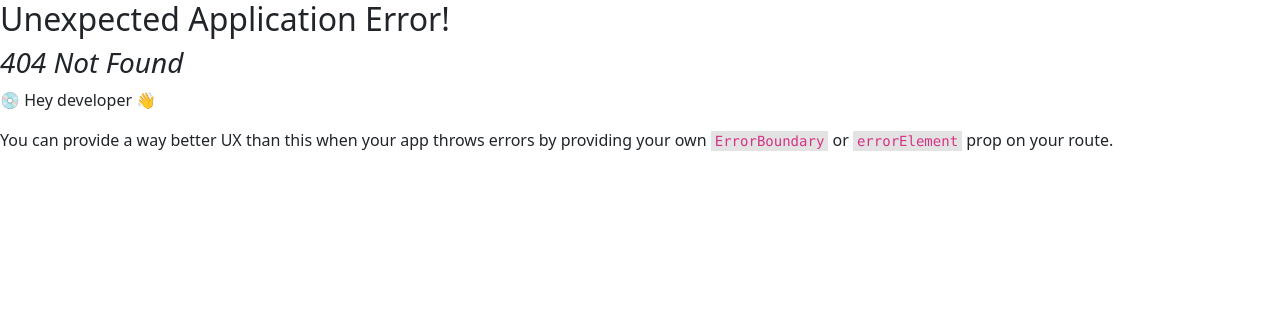
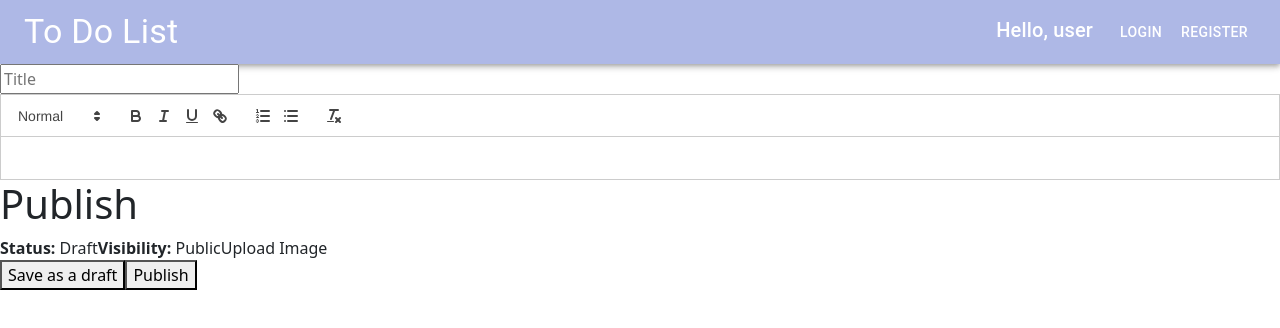
Before and after one commit to Jeffrey-maker/to-do-list, a React (Vite) app in the folder app/my-react/: page /write in a window 1280 px wide. Before the commit this address had no page. Shown: the top 328 px of the page. Built offline with nearby package versions, Linux system fonts and the light colour scheme.

Commit message:
Add some pages

```diff
--- a/app/my-react/package.json
+++ b/app/my-react/package.json
@@ -12,10 +12,14 @@
   "dependencies": {
     "@emotion/react": "^11.11.4",
     "@emotion/styled": "^11.11.5",
-    "@mui/material": "^5.15.19",
+    "@mui/icons-material": "^5.15.20",
+    "@mui/material": "^5.15.20",
     "axios": "^1.7.2",
+    "bootstrap": "^5.3.3",
+    "moment": "^2.30.1",
     "react": "^18.2.0",
     "react-dom": "^18.2.0",
+    "react-quill": "^2.0.0",
     "react-router-dom": "^6.23.1"
   },
   "devDependencies": {
--- a/app/my-react/src/components/Navbar.jsx
+++ b/app/my-react/src/components/Navbar.jsx
@@ -4,8 +4,19 @@ import Toolbar from "@mui/material/Toolbar";
 import Typography from "@mui/material/Typography";
 import Button from "@mui/material/Button";
 import Box from "@mui/material/Box";
+import { useNavigate } from "react-router-dom";
 
 const Navbar = () => {
+  const navigate = useNavigate();
+
+  function handleClickLogin() {
+    navigate("/login");
+  }
+
+  function handleClickRegister() {
+    navigate("/register");
+  }
+
   return (
     <AppBar position="static" sx={{ backgroundColor: "#AEB8E6" }}>
       <Toolbar sx={{ justifyContent: "space-between" }}>
@@ -20,8 +31,19 @@ const Navbar = () => {
           >
             Hello, user
           </Typography>
-          <Button sx={{ color: "white" }} color="inherit">
+          <Button
+            sx={{ color: "white" }}
+            color="inherit"
+            onClick={handleClickLogin}
+          >
             Login
+          </Button>
+          <Button
+            sx={{ color: "white" }}
+            color="inherit"
+            onClick={handleClickRegister}
+          >
+            Register
           </Button>
         </Box>
       </Toolbar>
--- a/app/my-react/src/pages/Login.jsx
+++ b/app/my-react/src/pages/Login.jsx
@@ -86,14 +86,14 @@ const Login = () => {
           Login
         </Button>
         {err && <p>{err}</p>}
-        <span
+        {/* <span
           style={{
             fontSize: "15px",
             textAlign: "center",
           }}
         >
           Don't you have an account? <Link to="/register">Register</Link>
-        </span>
+        </span> */}
       </form>
     </div>
   );
--- /dev/null
+++ b/app/my-react/src/pages/Note.jsx
@@ -0,0 +1,88 @@
+import React, { useContext } from "react";
+import { Link, useLocation, useNavigate } from "react-router-dom";
+import { useState, useEffect } from "react";
+import axios from "axios";
+import { AuthContext } from "../context/authContext.jsx";
+import postimg from "../images/post.jpg";
+import { IconButton } from "@mui/material";
+import DeleteIcon from "@mui/icons-material/Delete";
+import EditIcon from "@mui/icons-material/Edit";
+
+const Single = () => {
+  const [post, setPost] = useState({});
+
+  const location = useLocation();
+  const navigate = useNavigate();
+
+  const postId = location.pathname.split("/")[2];
+
+  const { currentUser } = useContext(AuthContext);
+
+  useEffect(() => {
+    const fetchData = async () => {
+      try {
+        const res = await axios.get(
+          `http://localhost:8800/api/posts/${postId}`,
+          {
+            withCredentials: true,
+          }
+        );
+        setPost(res.data);
+      } catch (err) {
+        console.log(err);
+      }
+    };
+    fetchData();
+  }, [postId]);
+
+  const handleDelete = async () => {
+    try {
+      await axios.delete(`http://localhost:8800/api/posts/${postId}`, {
+        withCredentials: true,
+      });
+      navigate("/");
+    } catch (err) {
+      console.log(err);
+    }
+  };
+
+  const handleEdit = async () => {
+    navigate(`/write?edit=${postId}`, { state: { post } });
+  };
+
+  const getText = (html) => {
+    const doc = new DOMParser().parseFromString(html, "text/html");
+    return doc.body.textContent;
+  };
+
+  return (
+    <div
+      style={{
+        display: "flex",
+        justifyContent: "center",
+        minHeight: "100vh",
+        padding: "20px",
+      }}
+    >
+      <div style={{ maxWidth: "800px", width: "100%" }}>
+        <h1>Learn React</h1>
+        <p>
+          How to create and nest components? How to add markup and styles? How
+          to display data? How to render conditions and lists? How to respond to
+          events and update the screen?
+        </p>
+        <img src={postimg} alt="" style={{ width: "800px", height: "400px" }} />
+        <div>
+          <IconButton edge="end" aria-label="delete" onClick={handleEdit}>
+            <EditIcon />
+          </IconButton>
+          <IconButton edge="end" aria-label="delete" onClick={handleDelete}>
+            <DeleteIcon />
+          </IconButton>
+        </div>
+      </div>
+    </div>
+  );
+};
+
+export default Single;
--- /dev/null
+++ b/app/my-react/src/pages/Notes.jsx
@@ -0,0 +1,92 @@
+import React, { useState, useEffect } from "react";
+import {
+  Container,
+  List,
+  ListItem,
+  ListItemText,
+  IconButton,
+  Typography,
+  Button,
+  Box,
+} from "@mui/material";
+import DeleteIcon from "@mui/icons-material/Delete";
+import { Link, useNavigate } from "react-router-dom";
+
+const todolists = [
+  {
+    id: 1,
+    title: "Learn React",
+    desc: "How to create and nest components? How to add markup and styles? How to display data? How to render conditions and lists? How to respond to events and update the screen?",
+  },
+  {
+    id: 2,
+    title: "Learn React",
+    desc: "How to create and nest components? How to add markup and styles? How to display data? How to render conditions and lists?",
+  },
+  {
+    id: 3,
+    title: "Learn React",
+    desc: "How to create and nest components? How to add markup and styles? How to display data? How to render conditions and lists?",
+  },
+  {
+    id: 4,
+    title: "Learn React",
+    desc: "How to create and nest components? How to add markup and styles? How to display data? How to render conditions and lists?",
+  },
+];
+
+function Notes() {
+  const [notes, setNotes] = useState([]);
+  const navigate = useNavigate();
+
+  useEffect(() => {
+    setNotes(todolists);
+  }, []);
+
+  const handleNavigate = (noteId) => {
+    navigate(`/note/${noteId}`);
+  };
+
+  return (
+    <Container sx={{ mt: 4, mb: 4 }}>
+      <Typography variant="h4" component="h1" gutterBottom>
+        My Notes
+      </Typography>
+      <List>
+        {notes.map((note) => (
+          <ListItem
+            key={note.id}
+            sx={{
+              display: "flex",
+              justifyContent: "space-between",
+              alignItems: "center",
+            }}
+          >
+            <ListItemText
+              primary={note.title}
+              secondary={note.desc}
+              primaryTypographyProps={{ variant: "h6" }}
+            />
+            <Box>
+              <Button
+                sx={{
+                  mr: 2,
+                  width: "150px",
+                  backgroundcolor: "white",
+                  border: "1px solid teal",
+                  color: "teal",
+                }}
+                variant="outlined"
+                onClick={() => handleNavigate(note.id)}
+              >
+                Read More
+              </Button>
+            </Box>
+          </ListItem>
+        ))}
+      </List>
+    </Container>
+  );
+}
+
+export default Notes;
--- a/app/my-react/src/pages/Register.jsx
+++ b/app/my-react/src/pages/Register.jsx
@@ -82,14 +82,14 @@ const Register = () => {
           Register
         </Button>
         {err && <p>{err}</p>}
-        <span
+        {/* <span
           style={{
             fontSize: "15px",
             textAlign: "center",
           }}
         >
           Do you have an account? <Link to="/login">Login</Link>
-        </span>
+        </span> */}
       </form>
     </div>
   );
--- /dev/null
+++ b/app/my-react/src/pages/Write.jsx
@@ -0,0 +1,123 @@
+import React, { useState } from "react";
+import ReactQuill from "react-quill";
+import "react-quill/dist/quill.snow.css";
+import axios from "axios";
+import { useLocation, useNavigate } from "react-router-dom";
+import moment from "moment";
+
+const Write = () => {
+  const state = useLocation().state;
+  const [value, setValue] = useState(state?.title || "");
+  const [title, setTitle] = useState(state?.desc || "");
+  const [file, setFile] = useState(null);
+  const [cat, setCat] = useState(state?.cat || "");
+
+  const navigate = useNavigate();
+
+  const upload = async () => {
+    try {
+      const formData = new FormData();
+      formData.append("file", file);
+      const res = await axios.post(
+        "http://localhost:8800/api/upload",
+        formData,
+        {
+          withCredentials: true,
+        }
+      );
+      return res.data;
+    } catch (err) {
+      console.log(err);
+    }
+  };
+
+  const handleClick = async (e) => {
+    e.preventDefault();
+    const imgUrl = await upload();
+
+    try {
+      state
+        ? await axios.put(
+            `http://localhost:8800/api/posts/${state.id}`,
+            {
+              title,
+              desc: value,
+              cat,
+              img: file ? imgUrl : "",
+            },
+            {
+              withCredentials: true,
+            }
+          )
+        : await axios.post(
+            `http://localhost:8800/api/posts/`,
+            {
+              title,
+              desc: value,
+              cat,
+              img: file ? imgUrl : "",
+              date: moment(Date.now()).format("YYYY-MM-DD HH:mm:ss"),
+            },
+            {
+              withCredentials: true,
+            }
+          );
+      navigate("/");
+    } catch (err) {
+      console.log(err);
+    }
+  };
+
+  const getText = (html) => {
+    const doc = new DOMParser().parseFromString(html, "text/html");
+    return doc.body.textContent;
+  };
+
+  return (
+    <div className="add">
+      <div className="content">
+        <input
+          type="text"
+          value={getText(title)}
+          placeholder="Title"
+          onChange={(e) => setTitle(e.target.value)}
+        />
+        <div className="editorContainer">
+          <ReactQuill
+            className="editor"
+            theme="snow"
+            value={value}
+            onChange={setValue}
+          />
+        </div>
+      </div>
+      <div className="menu">
+        <div className="item">
+          <h1>Publish</h1>
+          <span>
+            <b>Status:</b> Draft
+          </span>
+          <span>
+            <b>Visibility: </b> Public
+          </span>
+          <input
+            style={{ display: "none" }}
+            type="file"
+            id="file"
+            name=""
+            onChange={(e) => setFile(e.target.files[0])}
+          />
+          <label className="file" htmlFor="file">
+            Upload Image
+          </label>
+          <div className="buttons">
+            <button>Save as a draft</button>
+            <button onClick={handleClick}>Publish</button>
+          </div>
+        </div>
+      </div>
+    </div>
+  );
+};
+
+export default Write;
```
Also changed, not shown: app/my-react/src/App.jsx (+17 -6 lines), 1 other file (tests, documents, lock files or other folders).
